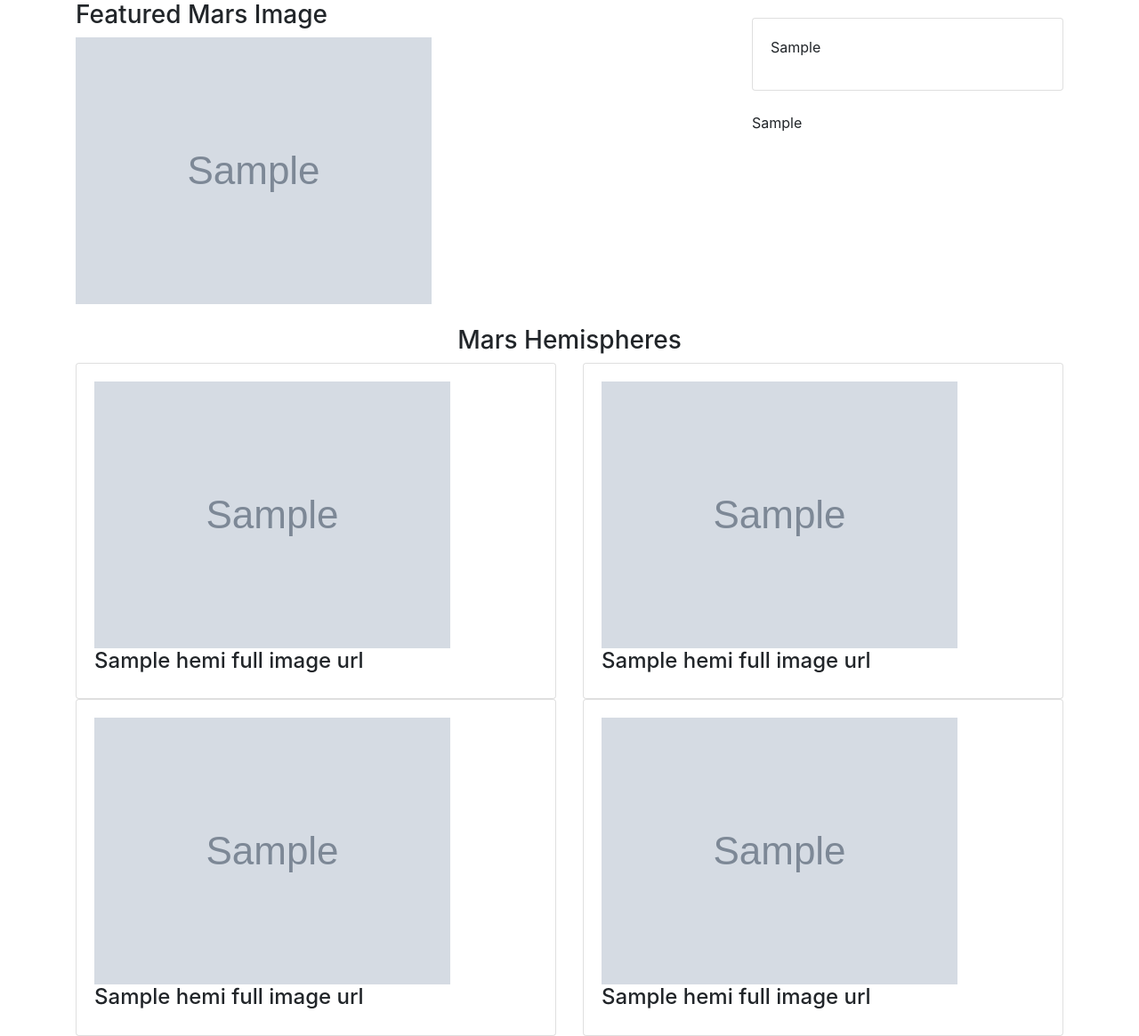
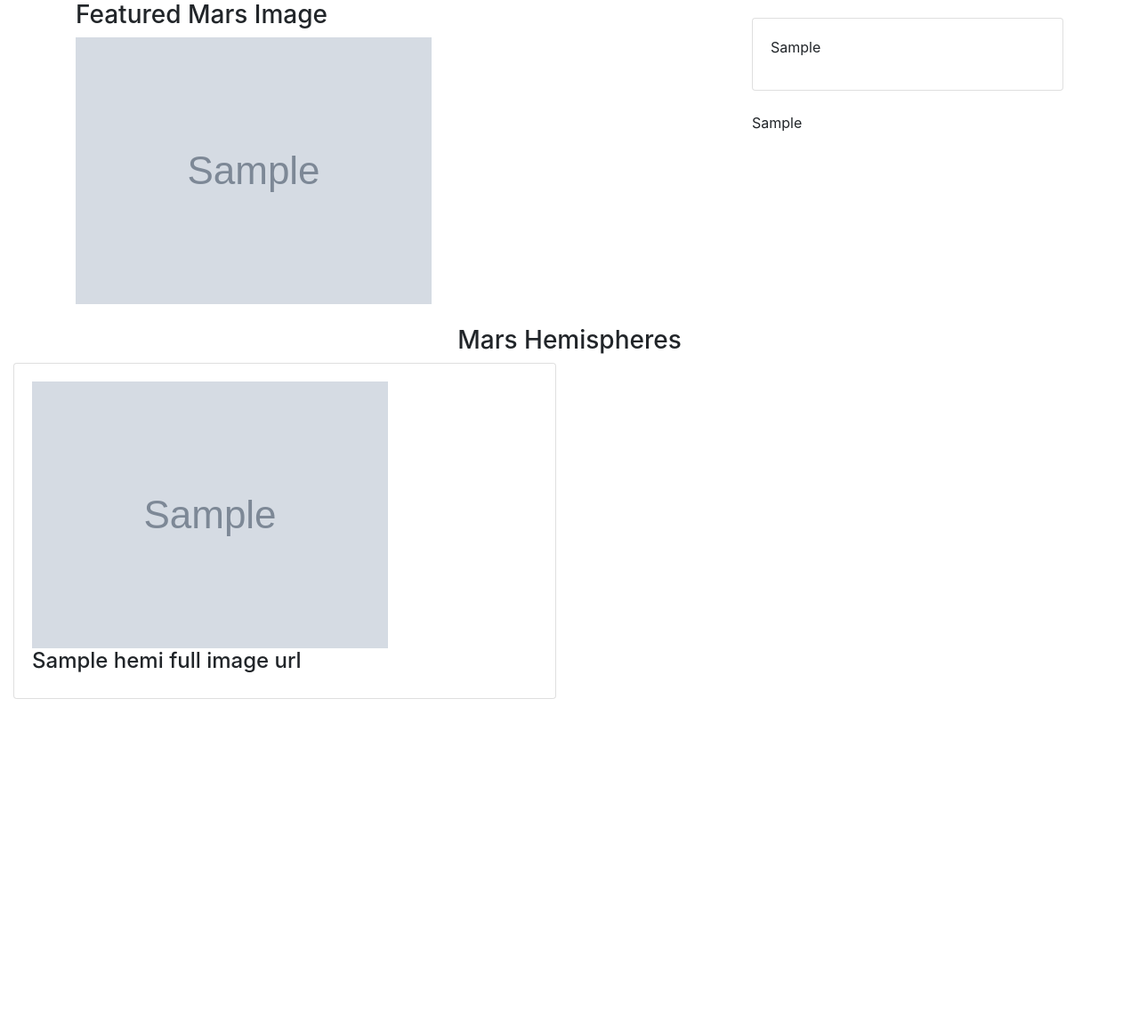
Before and after one commit to moz5691/web-scraping-challenge, a Flask app: template src/templates/index.html in a window 1280 px wide. Shown: the part 412-1577 px from the top of the page at 89% size. After the commit the page ends 1198 px from the top, so only its background shows below. Run offline with Flask 2, Linux system fonts and the light colour scheme; the template is opened without the code that fills it: most values are stand-ins (such as "Sample title", 1, 10 or a date in 2020); grey boxes marked "Sample" are stand-in pictures; some libraries are stand-ins or nearby versions.

Commit message:
change to for-loop for mars hemi photos

```diff
--- a/src/templates/index.html
+++ b/src/templates/index.html
@@ -48,60 +48,19 @@
       </div>
     </div>
 
-    <div class="container mt-4">
+    <div class="container-fluid mt-4">
       <h3 class="text-center">Mars Hemispheres</h3>
       <div class="row">
-        <div class="col">
+        {% for m in mars_data['hemi_full_image_urls'] %}
+        <div class="col-6">
           <div class="card">
             <div class="card-body">
-              <img
-                class="img-fluid"
-                src="{{mars_data.hemi_full_image_urls[0].img_url}}"
-                alt="{{mars_data.hemi_full_image_urls[0].img_url}}"
-              />
-              <h4>{{mars_data.hemi_full_image_urls[0].title}}</h4>
+              <img class="img-fluid" src="{{m.img_url}}" alt="{{m.img_url}}" />
+              <h4>{{m.title}}</h4>
             </div>
           </div>
         </div>
-        <div class="col">
-          <div class="card">
-            <div class="card-body">
-              <img
-                class="img-fluid"
-                src="{{mars_data.hemi_full_image_urls[1].img_url}}"
-                alt="{{mars_data.hemi_full_image_urls[1].img_url}}"
-              />
-              <h4>{{mars_data.hemi_full_image_urls[1].title}}</h4>
-            </div>
-          </div>
-        </div>
-      </div>
-
-      <div class="row">
-        <div class="col">
-          <div class="card">
-            <div class="card-body">
-              <img
-                class="img-fluid"
-                src="{{mars_data.hemi_full_image_urls[2].img_url}}"
-                alt="{{mars_data.hemi_full_image_urls[2].img_url}}"
-              />
-              <h4>{{mars_data.hemi_full_image_urls[2].title}}</h4>
-            </div>
-          </div>
-        </div>
-        <div class="col">
-          <div class="card">
-            <div class="card-body">
-              <img
-                class="img-fluid"
-                src="{{mars_data.hemi_full_image_urls[3].img_url}}"
-                alt="{{mars_data.hemi_full_image_urls[3].img_url}}"
-              />
-              <h4>{{mars_data.hemi_full_image_urls[3].title}}</h4>
-            </div>
-          </div>
-        </div>
+        {% endfor %}
       </div>
     </div>
   </body>
```
Also changed, not shown: 1 other file.
